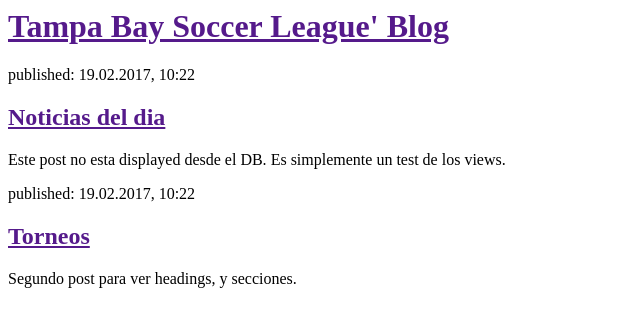
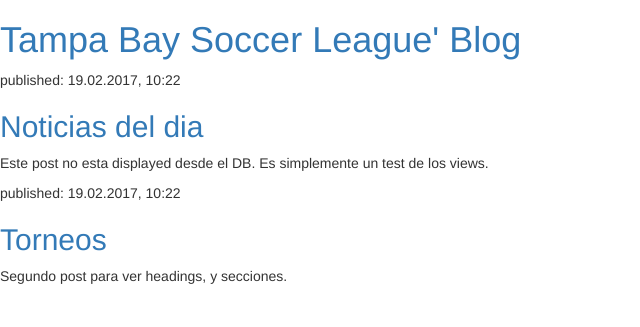
Before and after one commit to cmrodri4/my-first-blog, a Django app: page / in a window 1280 px wide. Shown: the top 327 px of the page, without its empty margins (0-640 px from the left). Run offline with Django 3.2, Linux system fonts and the light colour scheme; data that the repository does not hold is empty; some libraries are stand-ins or nearby versions.

Commit message:
Changed Bootstrap Version

```diff
--- a/myapp/templates/myapp/post_list.html
+++ b/myapp/templates/myapp/post_list.html
@@ -1,6 +1,9 @@
 <html>
   <head>
+
     <title> TBSL Website </title>
+    <link rel="stylesheet" href="//maxcdn.bootstrapcdn.com/bootstrap/3.3.7/css/bootstrap.min.css">
+    <link rel="stylesheet" href="//maxcdn.bootstrapcdn.com/bootstrap/3.3.7/css/bootstrap-theme.min.css">
   </head>
   <body>
     <div>
```
